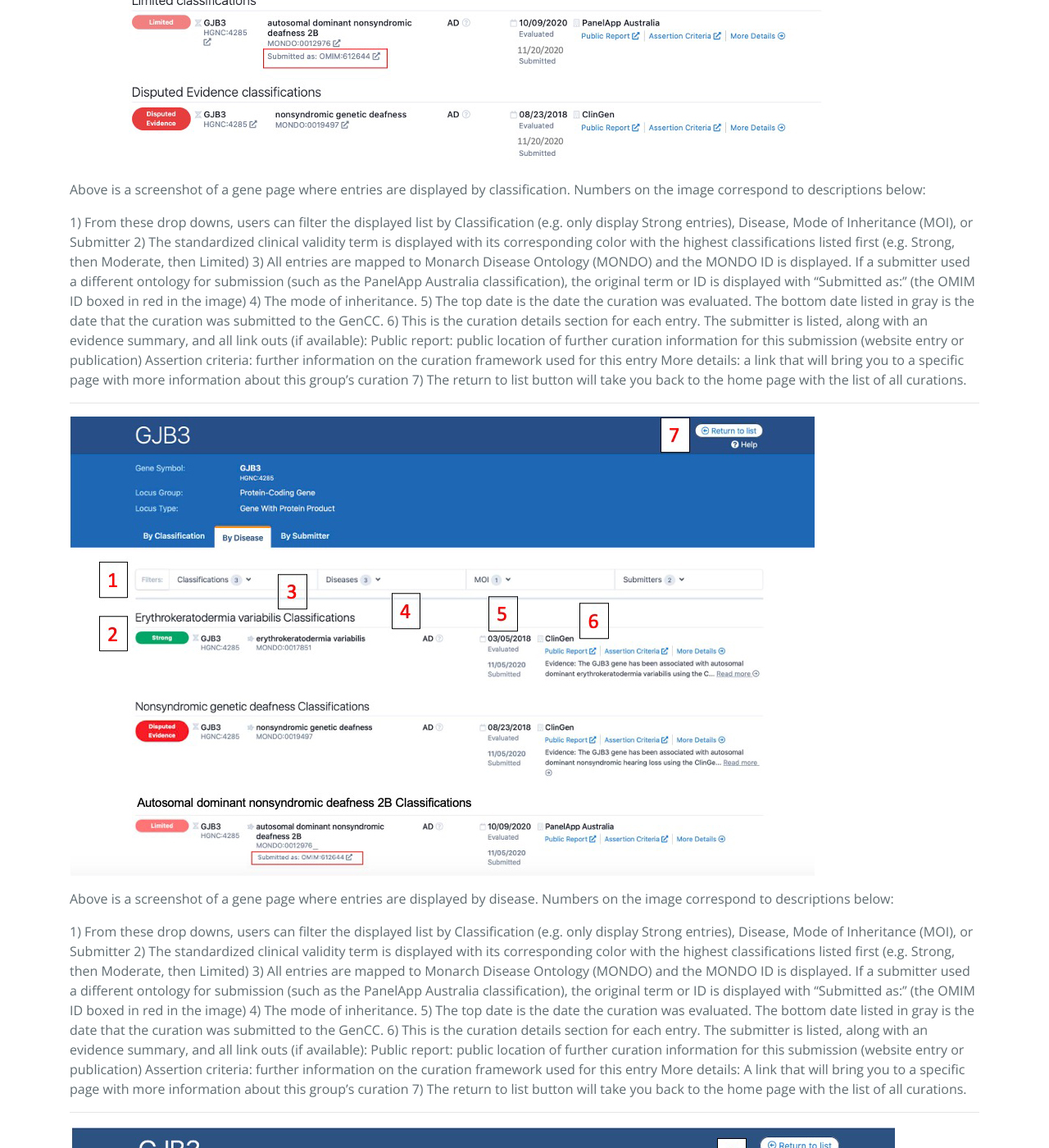
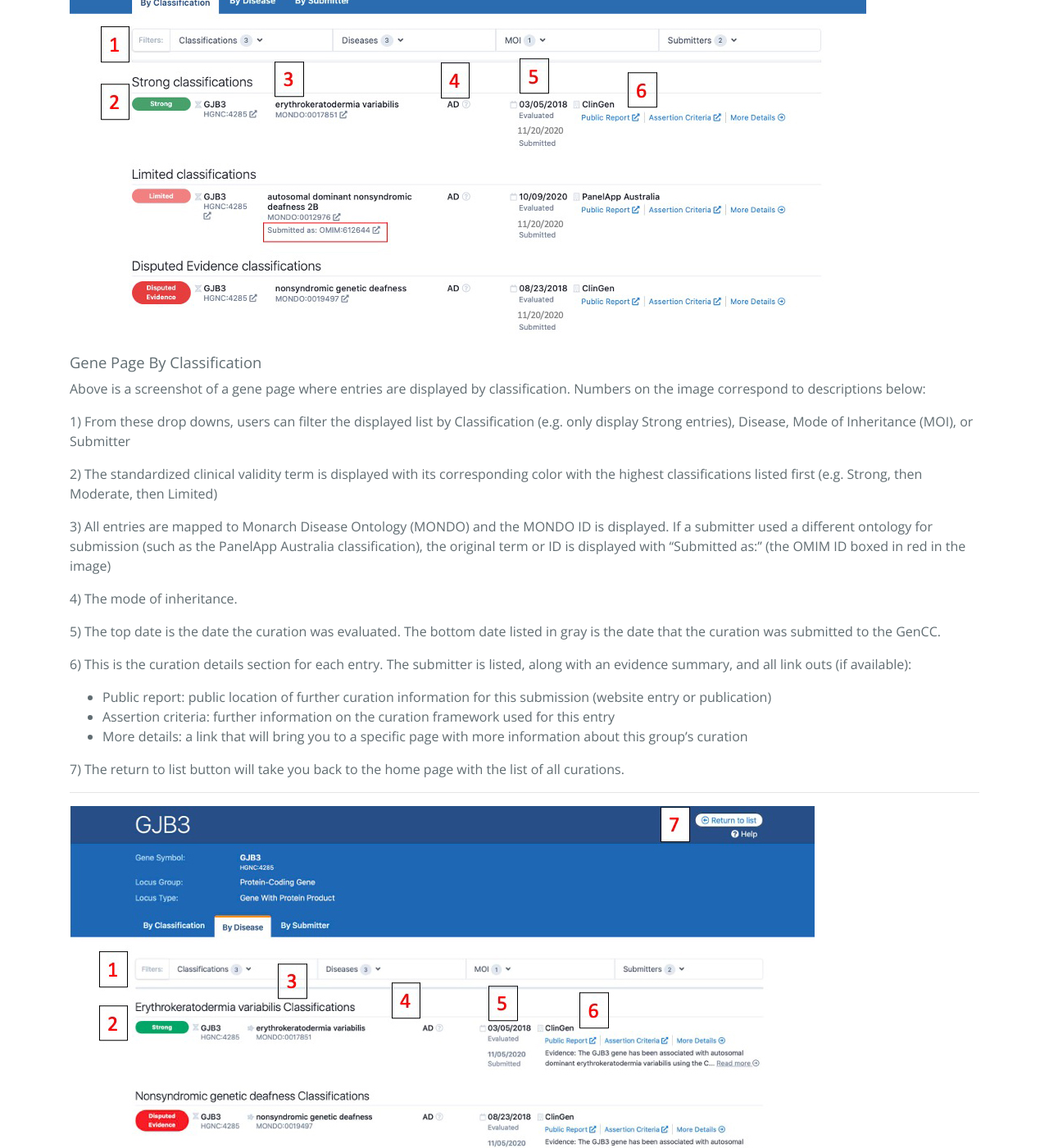
Before and after one commit to GeneCurationCoalition/gencc-website, a Jekyll site: the page built from docs/faq.md, in a window 1280 px wide and 1400 px high, scrolled down 3607 px. Shown: the whole window at 82% size. Built offline with Jekyll 4.4.1, drawn with Linux system fonts in a browser that asks for light colours; some of the changed text lies outside the part shown.

Commit message:
Update faq.md

```diff
--- a/docs/faq.md
+++ b/docs/faq.md
@@ -62,24 +62,28 @@
 
 ![Gencc](/docs/gencc-faq-1.jpeg){: .img-fluid}
 
+#### Landing Page
 This is the landing page. All curated genes are listed. Numbers on the image correspond to descriptions below. All entries are collapsed but can be opened to see details. The detailed screenshot is found below:
 
 1) This is the current approved HGNC gene symbol and its ID. Clicking the arrow next to it links you to the HGNC page for that gene. You can search and filter by HGNC gene symbol in the search box above the gene name.
+
 2) GenCC maps all submitted disease terms (accepted ontologies are OMIM, Orpha, and MONDO) to the Monarch Disease Ontology (MONDO). Disease equivalents are the number of unique MONDO terms for which gene-disease associations are reported for the gene. Users can search by the submitted term in the search box above the disease equivalents.
+
 3) This is the total number of unique submitters with classifications for the gene. Each submitter may have more than one classification. Users can filter by submitter at the top of the page.
+
 4) All submissions are mapped to standardized clinical validity terms. The check boxes below the terms can be checked or unchecked to filter the data.
+
 5) Each color corresponds to the standardized terms at the top of the page. The numbers represent the total submission with each evidence level.
+
 6) Clicking on the details button will bring you to the gene-specific classification page.
 
 ---
 ![Gencc](/docs/gencc-faq-2.jpeg){: .img-fluid}
 
-
+#### Landing Page Gene Features
 The screenshot below is an expanded entry on the landing page (note: this is a fictitious example created to illustrate many features on one gene). Users can expand the entry by clicking on the arrow buttons next to “Disease equivalents” or “Submitters” (denoted by red arrows in the screenshot).
 
 Each expanded entry is organized by submitter. Each line represents all submissions by a particular submitter with a certain evidence level. For example, boxed in red in this screenshot, ClinGen has two disputed evidence submissions (one for hereditary breast carcinoma and one for Noonan syndrome). When a submitter has too many submissions to fit on one line they will continue on to the next line, like ClinGen’s no known disease relationship submissions circled in red below.
-
-
 
 When a user clicks the details button next to a gene entry, a gene page will open. Below are descriptive screenshots of the three tabs on the gene page: entries separated by classification, disease, and submitter.
 
@@ -90,18 +94,24 @@
 ---
 ![Gencc](/docs/gencc-faq-3.jpeg){: .img-fluid}
 
-
+#### Gene Page By Classification
 Above is a screenshot of a gene page where entries are displayed by classification. Numbers on the image correspond to descriptions below:
 
 1) From these drop downs, users can filter the displayed list by Classification (e.g. only display Strong entries), Disease, Mode of Inheritance (MOI), or Submitter
+
 2) The standardized clinical validity term is displayed with its corresponding color with the highest classifications listed first (e.g. Strong, then Moderate, then Limited)
+
 3) All entries are mapped to Monarch Disease Ontology (MONDO) and the MONDO ID is displayed. If a submitter used a different ontology for submission (such as the PanelApp Australia classification), the original term or ID is displayed with “Submitted as:” (the OMIM ID boxed in red in the image)
+
 4) The mode of inheritance.
+
 5) The top date is the date the curation was evaluated. The bottom date listed in gray is the date that the curation was submitted to the GenCC.
+
 6) This is the curation details section for each entry. The submitter is listed, along with an evidence summary, and all link outs (if available):
-Public report: public location of further curation information for this submission (website entry or publication)
-Assertion criteria: further information on the curation framework used for this entry
-More details: a link that will bring you to a specific page with more information about this group’s curation
+- Public report: public location of further curation information for this submission (website entry or publication)
+- Assertion criteria: further information on the curation framework used for this entry
+- More details: a link that will bring you to a specific page with more information about this group’s curation
+
 7) The return to list button will take you back to the home page with the list of all curations.
 
 
@@ -109,18 +119,24 @@
 ---
 ![Gencc](/docs/gencc-faq-4.jpeg){: .img-fluid}
 
-
+#### Gene Page By Disease
 Above is a screenshot of a gene page where entries are displayed by disease. Numbers on the image correspond to descriptions below:
 
 1) From these drop downs, users can filter the displayed list by Classification (e.g. only display Strong entries), Disease, Mode of Inheritance (MOI), or Submitter
+
 2) The standardized clinical validity term is displayed with its corresponding color with the highest classifications listed first (e.g. Strong, then Moderate, then Limited)
+
 3) All entries are mapped to Monarch Disease Ontology (MONDO) and the MONDO ID is displayed. If a submitter used a different ontology for submission (such as the PanelApp Australia classification), the original term or ID is displayed with “Submitted as:” (the OMIM ID boxed in red in the image)
+
 4) The mode of inheritance.
+
 5) The top date is the date the curation was evaluated. The bottom date listed in gray is the date that the curation was submitted to the GenCC.
+
 6) This is the curation details section for each entry. The submitter is listed, along with an evidence summary, and all link outs (if available):
-Public report: public location of further curation information for this submission (website entry or publication)
-Assertion criteria: further information on the curation framework used for this entry
-More details: A link that will bring you to a specific page with more information about this group’s curation
+- Public report: public location of further curation information for this submission (website entry or publication)
+- Assertion criteria: further information on the curation framework used for this entry
+- More details: A link that will bring you to a specific page with more information about this group’s curation
+
 7) The return to list button will take you back to the home page with the list of all curations.
 
 
@@ -128,17 +144,23 @@
 ---
 ![Gencc](/docs/gencc-faq-5.jpeg){: .img-fluid}
 
+#### Gene Page By Submitter
 Above is a screenshot of a gene page where entries are displayed by submitter. Numbers on the image correspond to descriptions below:
 
 1) From these drop downs, users can filter the displayed list by Classification (e.g. only display Strong entries), Disease, Mode of Inheritance (MOI), or Submitter
+
 2) The standardized clinical validity term is displayed with its corresponding color with the highest classifications listed first (e.g. Strong, then Moderate, then Limited)
+
 3) All entries are mapped to Monarch Disease Ontology (MONDO) and the MONDO ID is displayed. If a submitter used a different ontology for submission (such as the PanelApp Australia classification), the original term or ID is displayed with “Submitted as:” (the OMIM ID boxed in red in the image)
 4) The mode of inheritance.
+
 5) The top date is the date the curation was evaluated. The bottom date listed in gray is the date that the curation was submitted to the GenCC.
+
 6) This is the curation details section for each entry. The submitter is listed, along with an evidence summary, and all link outs (if available):
-Public report: public location of further curation information for this submission (website entry or publication)
-Assertion criteria: further information on the curation framework used for this entry
-More details: A link that will bring you to a specific page with more information about this group’s curation
+- Public report: public location of further curation information for this submission (website entry or publication)
+- Assertion criteria: further information on the curation framework used for this entry
+- More details: A link that will bring you to a specific page with more information about this group’s curation
+
 7) The return to list button will take you back to the home page with the list of all curations.
 
 ---
```
